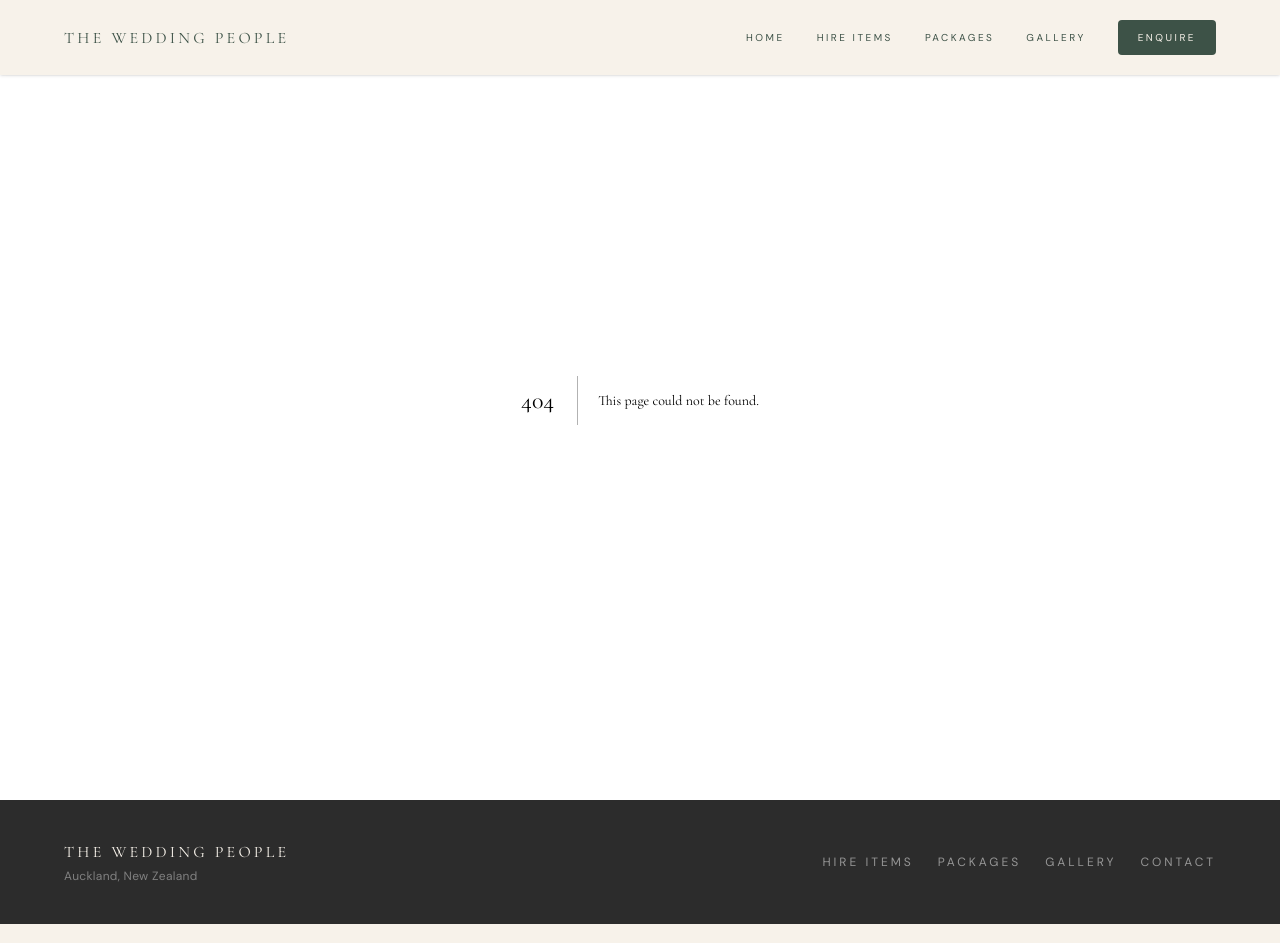
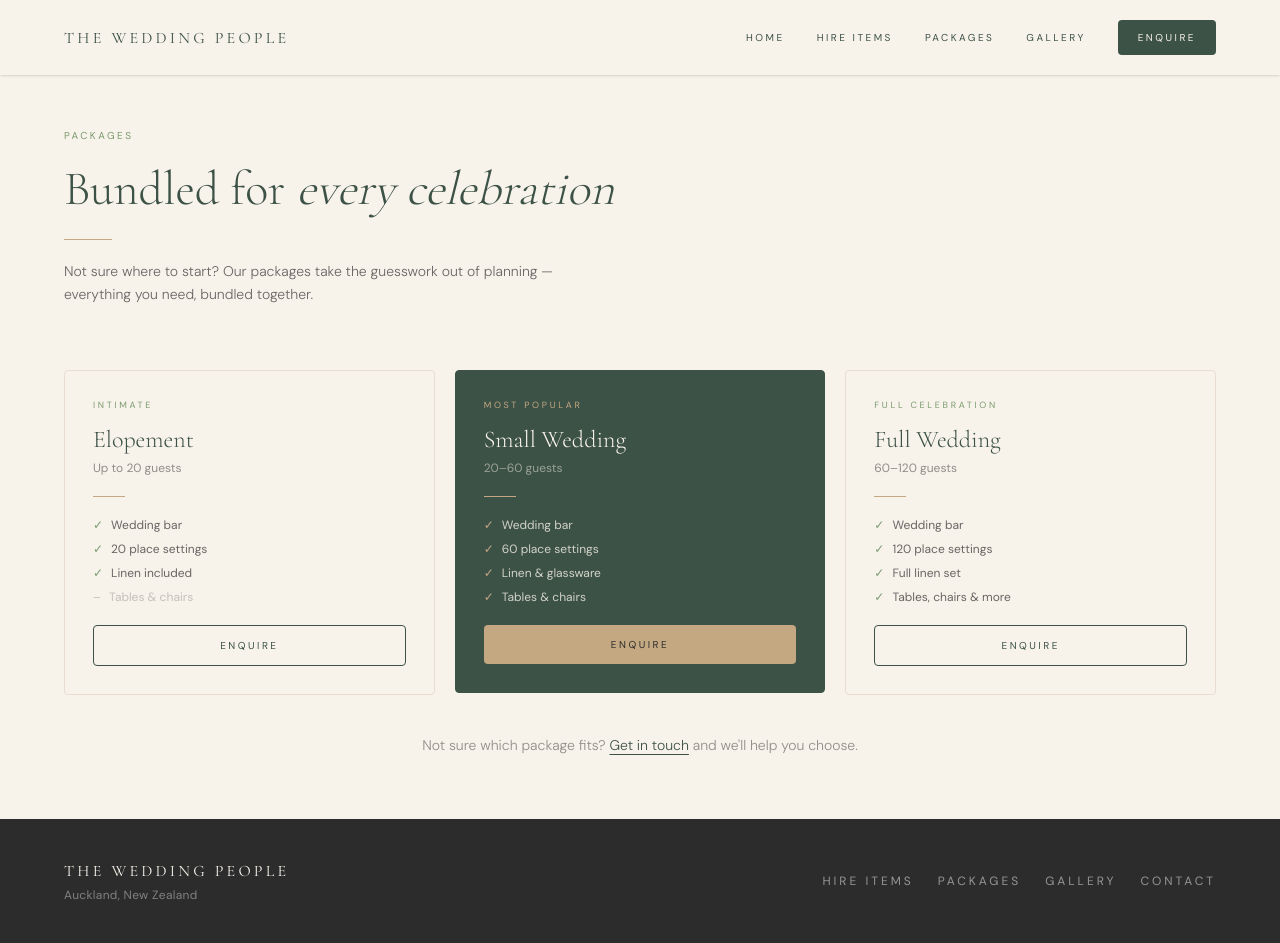
Before and after one commit to V1C4X/theweddingpeople, a Next.js app: page /packages in a window 1280 px wide. Before the commit this address had no page. Built offline with nearby package versions, Linux system fonts and the light colour scheme.

Commit message:
feat: Packages page with 3-tier cards

```diff
--- /dev/null
+++ b/src/app/packages/page.tsx
@@ -0,0 +1,69 @@
+import { PageHero } from '@/components/PageHero'
+import { PackageCard } from '@/components/PackageCard'
+import { AnimatedSection } from '@/components/AnimatedSection'
+import Link from 'next/link'
+
+const packages = [
+  {
+    tag: 'Intimate',
+    name: 'Elopement',
+    guestRange: 'Up to 20 guests',
+    features: ['Wedding bar', '20 place settings', 'Linen included'],
+    missingFeatures: ['Tables & chairs'],
+    featured: false,
+  },
+  {
+    tag: 'Most Popular',
+    name: 'Small Wedding',
+    guestRange: '20–60 guests',
+    features: ['Wedding bar', '60 place settings', 'Linen & glassware', 'Tables & chairs'],
+    missingFeatures: [],
+    featured: true,
+  },
+  {
+    tag: 'Full Celebration',
+    name: 'Full Wedding',
+    guestRange: '60–120 guests',
+    features: ['Wedding bar', '120 place settings', 'Full linen set', 'Tables, chairs & more'],
+    missingFeatures: [],
+    featured: false,
+  },
+]
+
+export const metadata = {
+  title: 'Packages — The Wedding People',
+  description: 'Bundled wedding hire packages for every size celebration in Auckland.',
+}
+
+export default function PackagesPage() {
+  return (
+    <main>
+      <PageHero
+        eyebrow="Packages"
+        title="Bundled for <em>every celebration</em>"
+        titleHtml
+        subtitle="Not sure where to start? Our packages take the guesswork out of planning — everything you need, bundled together."
+      />
+
+      <section className="px-6 md:px-16 pb-16">
+        <div className="grid grid-cols-1 md:grid-cols-3 gap-5">
+          {packages.map((pkg, i) => (
+            <AnimatedSection key={pkg.name} delay={i * 0.12}>
+              <PackageCard {...pkg} />
+            </AnimatedSection>
+          ))}
+        </div>
+
+        <AnimatedSection delay={0.4}>
+          <p className="text-center text-sm font-light text-charcoal/50 mt-10">
+            Not sure which package fits?{' '}
+            <Link href="/contact" className="text-forest underline underline-offset-4 hover:text-sage transition-colors">
+              Get in touch
+            </Link>{' '}
+            and we&apos;ll help you choose.
+          </p>
+        </AnimatedSection>
+      </section>
+    </main>
+  )
+}
```
